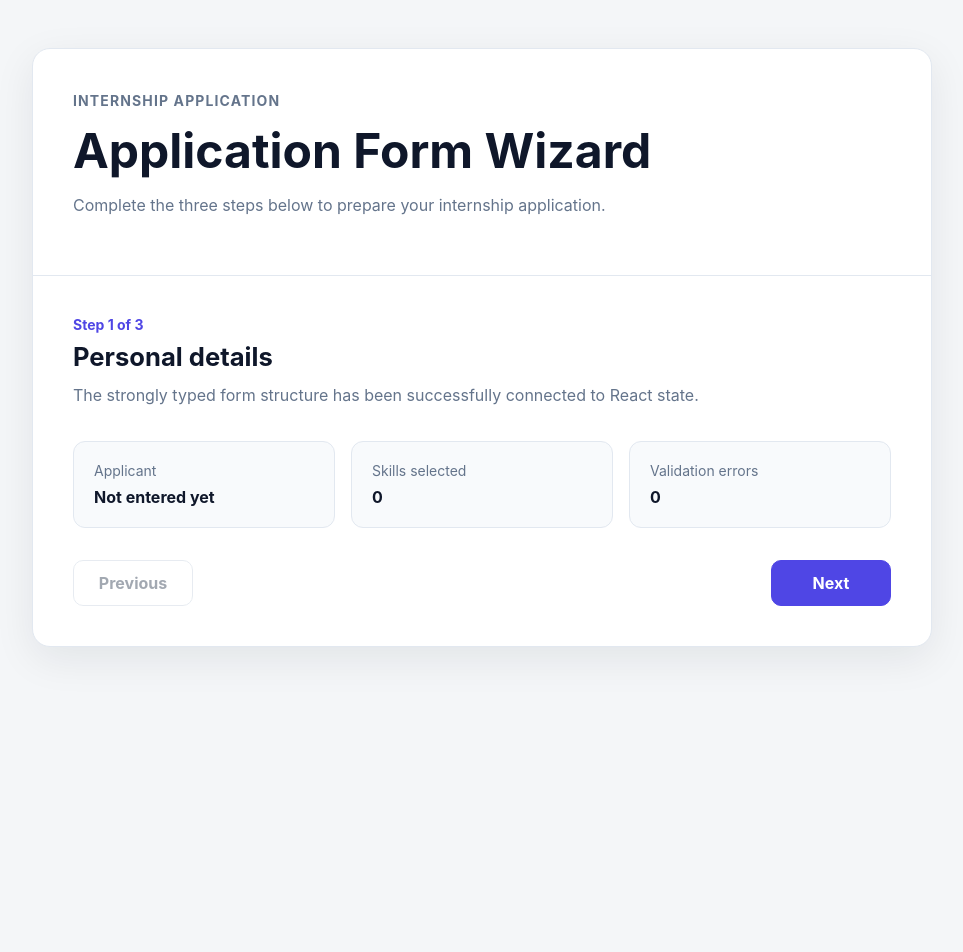
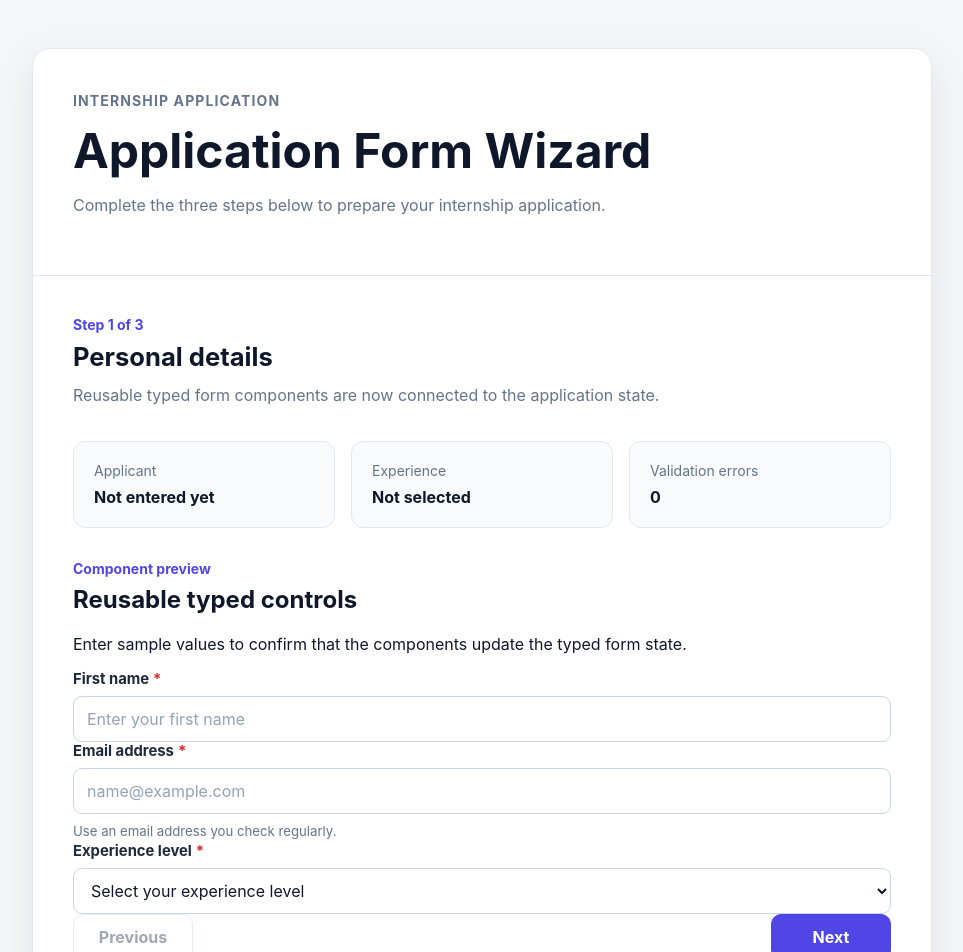
Before and after one commit to NadithiMoonasingha/internship-application-wizard, a React (Vite) app: page / in a window 1280 px wide. Shown: the top 952 px of the page, without its empty margins (158-1121 px from the left). Before the commit the page ends 800 px from the top, so only its background shows below. Built offline with nearby package versions, Linux system fonts and the light colour scheme.

Commit message:
Updated App.tsx

```diff
--- a/src/App.tsx
+++ b/src/App.tsx
@@ -1,126 +1,177 @@
 import { useState } from "react";
 import "./App.css";
 
-// Import initial state configurations for the form structure
+import {
+  SelectInput,
+  TextInput,
+} from "./components/form";
+
+import type { SelectOption } from "./components/form";
+
 import {
   initialApplicationData,
   initialFormErrors,
 } from "./data/initialFormData";
 
-// Import TypeScript type definitions to ensure type safety across the wizard
 import type {
   ApplicationFormData,
+  ExperienceLevel,
   FormErrors,
   FormStep,
 } from "./types/application";
 
-/**
- * Configuration Maps for Wizard Navigation & UI
- */
+type PersonalDetailsData =
+  ApplicationFormData["personalDetails"];
 
-// Mapping each multi-step wizard screen to its respective user-facing section title
+type EducationAndSkillsData =
+  ApplicationFormData["educationAndSkills"];
+
 const stepTitles: Record<FormStep, string> = {
   1: "Personal details",
   2: "Education and skills",
   3: "Review and submit",
 };
 
-// State machine definition for navigating backward through the application steps
 const previousSteps: Record<FormStep, FormStep> = {
-  1: 1, // Stay on step 1 if trying to go back from the beginning
+  1: 1,
   2: 1,
   3: 2,
 };
 
-// State machine definition for navigating forward through the application steps
 const nextSteps: Record<FormStep, FormStep> = {
   1: 2,
   2: 3,
-  3: 3, // Stay on step 3 if trying to advance past the final step
+  3: 3,
 };
 
+const experienceOptions: ReadonlyArray<
+  SelectOption<ExperienceLevel>
+> = [
+  {
+    value: "",
+    label: "Select your experience level",
+    disabled: true,
+  },
+  {
+    value: "Beginner",
+    label: "Beginner",
+  },
+  {
+    value: "Intermediate",
+    label: "Intermediate",
+  },
+  {
+    value: "Advanced",
+    label: "Advanced",
+  },
+];
+
 function App() {
-  /**
-   * Component State Management
-   */
+  const [currentStep, setCurrentStep] =
+    useState<FormStep>(1);
 
-  // Tracks the active step of the wizard workflow (Defaults to step 1)
-  const [currentStep, setCurrentStep] = useState<FormStep>(1);
+  const [formData, setFormData] =
+    useState<ApplicationFormData>(
+      initialApplicationData,
+    );
 
-  // Core multi-step application form data containing user inputs
-  const [formData] = useState<ApplicationFormData>(
-    initialApplicationData,
-  );
+  const [errors] =
+    useState<FormErrors>(initialFormErrors);
 
-  // Tracks active field validation errors grouped by form sections
-  const [errors] = useState<FormErrors>(initialFormErrors);
+  function updatePersonalField<
+    K extends keyof PersonalDetailsData,
+  >(
+    field: K,
+    value: PersonalDetailsData[K],
+  ) {
+    setFormData((currentData) => ({
+      ...currentData,
+      personalDetails: {
+        ...currentData.personalDetails,
+        [field]: value,
+      },
+    }));
+  }
 
-  /**
-   * Navigation Event Handlers
-   */
+  function updateEducationField<
+    K extends keyof EducationAndSkillsData,
+  >(
+    field: K,
+    value: EducationAndSkillsData[K],
+  ) {
+    setFormData((currentData) => ({
+      ...currentData,
+      educationAndSkills: {
+        ...currentData.educationAndSkills,
+        [field]: value,
+      },
+    }));
+  }
 
-  // Updates wizard step state to shift view back to the previous section
   const handlePreviousStep = () => {
-    setCurrentStep((current) => previousSteps[current]);
+    setCurrentStep(
+      (current) => previousSteps[current],
+    );
   };
 
-  // Updates wizard step state to progress view forward to the next section
   const handleNextStep = () => {
-    setCurrentStep((current) => nextSteps[current]);
+    setCurrentStep(
+      (current) => nextSteps[current],
+    );
   };
 
-  /**
-   * Derived Computed Metrics
-   */
-
-  // Dynamically aggregates the total count of error items present across all form sections
   const numberOfErrors =
     Object.keys(errors.personalDetails).length +
     Object.keys(errors.educationAndSkills).length +
     (errors.termsAccepted ? 1 : 0);
 
-  // Generates a formatted string representing the user's full name, trimming trailing spaces if fields are blank
   const applicantName =
     `${formData.personalDetails.firstName} ${formData.personalDetails.lastName}`.trim();
 
   return (
     <main className="app">
       <section className="wizard-container">
-        {/* Main Application Introduction */}
         <header className="wizard-header">
-          <p className="wizard-label">Internship Application</p>
+          <p className="wizard-label">
+            Internship Application
+          </p>
+
           <h1>Application Form Wizard</h1>
+
           <p>
-            Complete the three steps below to prepare your internship
-            application.
+            Complete the three steps below to prepare
+            your internship application.
           </p>
         </header>
 
-        {/* Wizard Panel Component */}
         <section className="type-check-card">
-          {/* Dynamic Progress Indicator & Step Section Header */}
           <div className="step-status">
             <p className="step-number">
               Step {currentStep} of 3
             </p>
+
             <h2>{stepTitles[currentStep]}</h2>
+
             <p>
-              The strongly typed form structure has been successfully
-              connected to React state.
+              Reusable typed form components are now
+              connected to the application state.
             </p>
           </div>
 
-          {/* Live Data Summary Display Box */}
           <div className="type-summary">
             <div>
               <span>Applicant</span>
-              <strong>{applicantName || "Not entered yet"}</strong>
+              <strong>
+                {applicantName || "Not entered yet"}
+              </strong>
             </div>
 
             <div>
-              <span>Skills selected</span>
+              <span>Experience</span>
               <strong>
-                {formData.educationAndSkills.skills.length}
+                {formData.educationAndSkills
+                  .experienceLevel ||
+                  "Not selected"}
               </strong>
             </div>
 
@@ -130,13 +181,80 @@ function App() {
             </div>
           </div>
 
-          {/* Action Control Interface */}
+          <section className="component-preview">
+            <div className="preview-heading">
+              <p className="step-number">
+                Component preview
+              </p>
+
+              <h2>Reusable typed controls</h2>
+
+              <p>
+                Enter sample values to confirm that the
+                components update the typed form state.
+              </p>
+            </div>
+
+            <div className="preview-grid">
+              <TextInput
+                id="preview-first-name"
+                label="First name"
+                value={
+                  formData.personalDetails.firstName
+                }
+                onChange={(value) =>
+                  updatePersonalField(
+                    "firstName",
+                    value,
+                  )
+                }
+                type="text"
+                placeholder="Enter your first name"
+                autoComplete="given-name"
+                required
+              />
+
+              <TextInput
+                id="preview-email"
+                label="Email address"
+                value={
+                  formData.personalDetails.email
+                }
+                onChange={(value) =>
+                  updatePersonalField("email", value)
+                }
+                type="email"
+                placeholder="name@example.com"
+                autoComplete="email"
+                helperText="Use an email address you check regularly."
+                required
+              />
+
+              <SelectInput
+                id="preview-experience"
+                label="Experience level"
+                value={
+                  formData.educationAndSkills
+                    .experienceLevel
+                }
+                options={experienceOptions}
+                onChange={(value) =>
+                  updateEducationField(
+                    "experienceLevel",
+                    value,
+                  )
+                }
+                required
+              />
+            </div>
+          </section>
+
           <div className="navigation-buttons">
             <button
               type="button"
               className="secondary-button"
               onClick={handlePreviousStep}
-              disabled={currentStep === 1} // Disables if user is on the first step
+              disabled={currentStep === 1}
             >
               Previous
             </button>
@@ -145,7 +263,7 @@ function App() {
               type="button"
               className="primary-button"
               onClick={handleNextStep}
-              disabled={currentStep === 3} // Disables if user reaches the submission overview
+              disabled={currentStep === 3}
             >
               Next
             </button>
```
